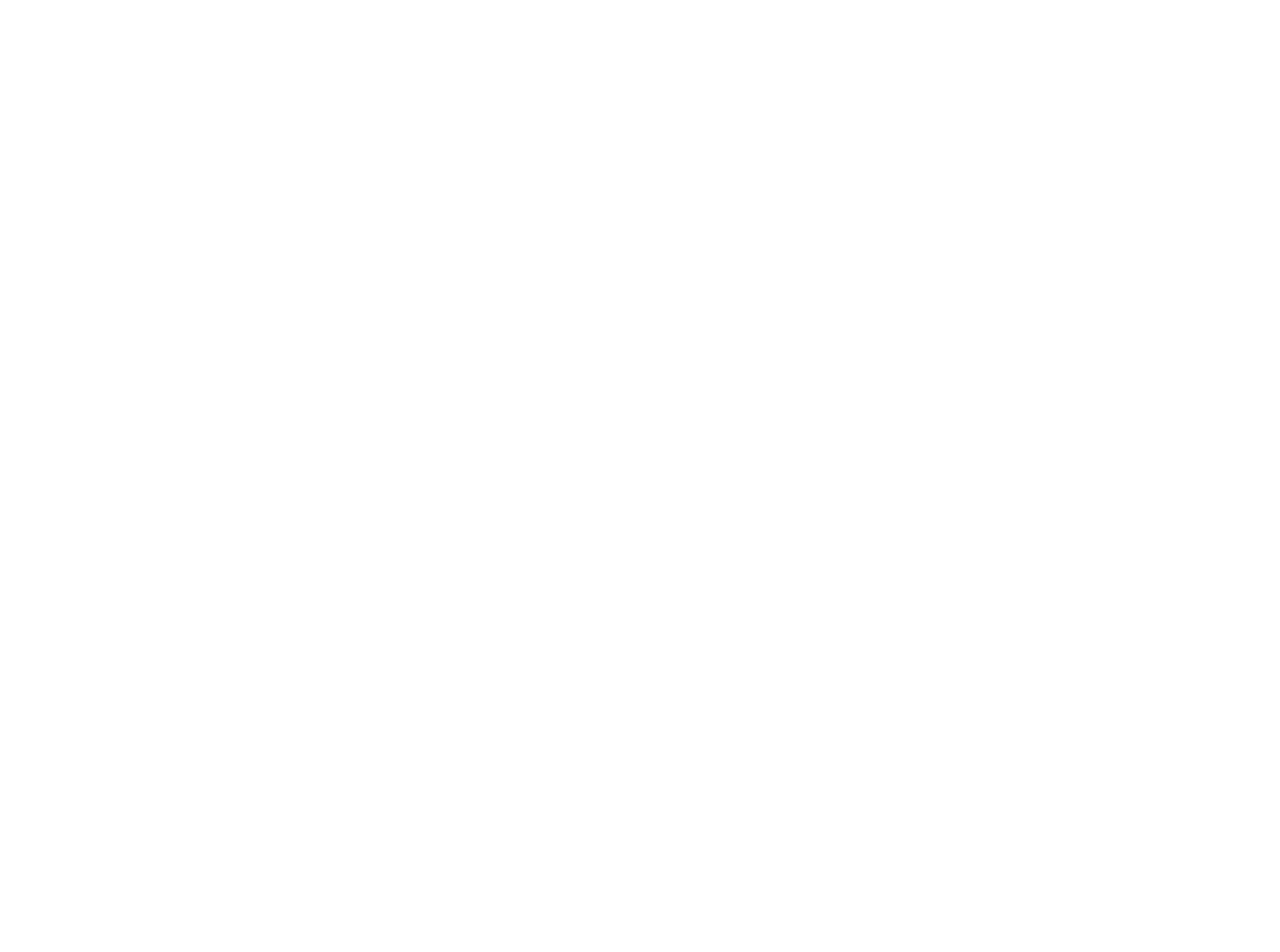
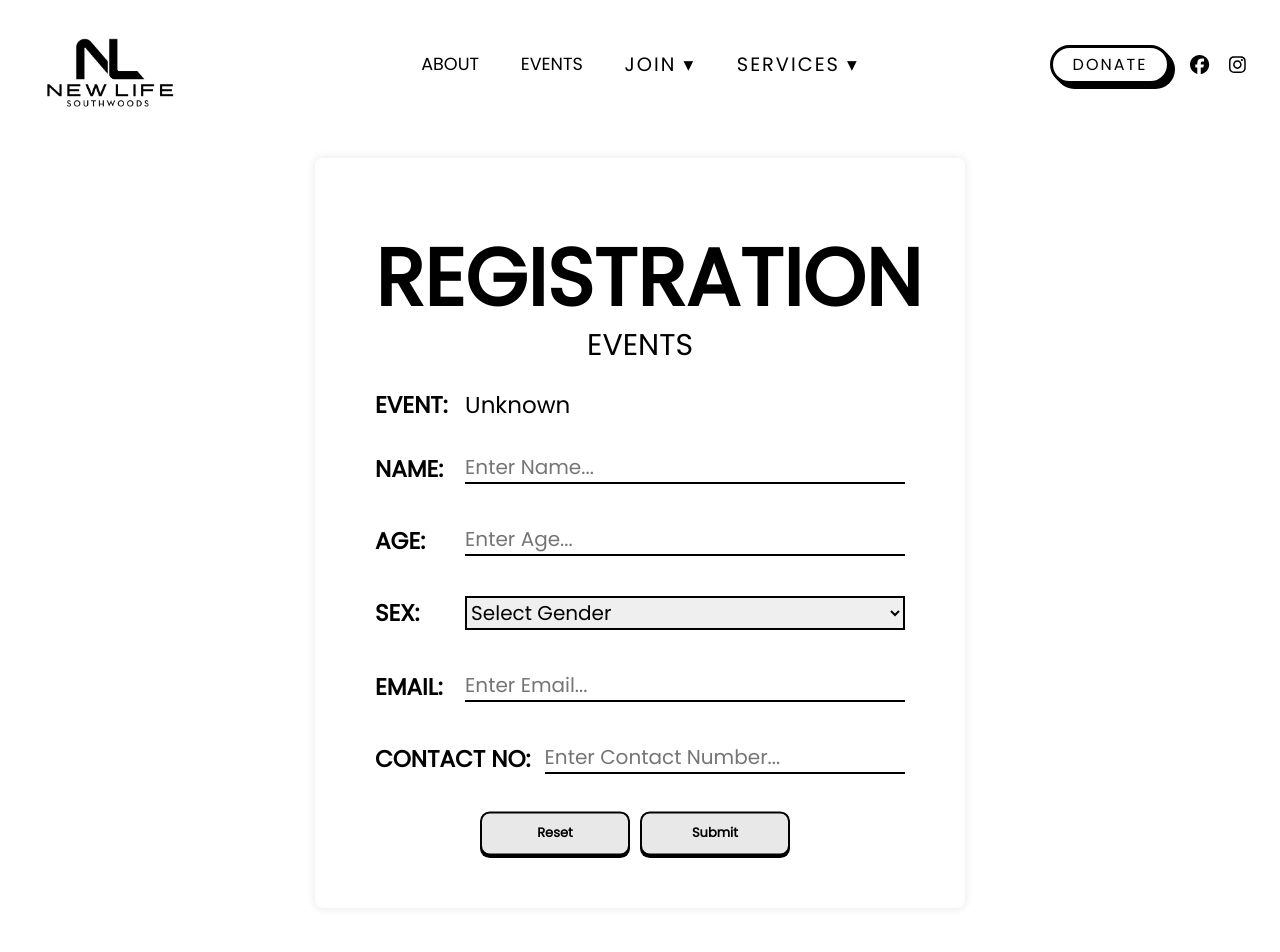
Before and after one commit to nglbrqz/Fullstack-Application, a React (Vite) app in the folder Client/: page /registrationevent in a window 1280 px wide. Before the commit this address had no page. Shown: the top 952 px of the page. Before the commit the page ends 800 px from the top, so only its background shows below. Built offline with nearby package versions, Linux system fonts and the light colour scheme.

Commit message:
registration updates

```diff
--- a/Client/src/App.jsx
+++ b/Client/src/App.jsx
@@ -6,8 +6,9 @@
 import Donation from "./Pages/Donation";
 import PrayerService from "./Pages/PrayerService";
 import JoinUs from "./Pages/JoinUs";
-import Registration from "./Pages/Registration";
-import RegistrationConnectGroup from "./Pages/RegisterConnectGroup";
+import RegistrationEvent from "./Components/Registration Forms/RegistrationEvent";
+import RegistrationConnectGroup from "./Components/Registration Forms/RegisterConnectGroup";
+import RegistrationVolunteer from "./Components/Registration Forms/RegistrationVolunteer";
 import RegisterAdmin from "./Pages/RegisterAdmin";
 import { Toaster } from "react-hot-toast";
 import axios from "axios";
@@ -69,11 +70,9 @@
             }
           />
           <Route path="/joinus" element={<JoinUs />} />
-          <Route path="/registration" element={<Registration />} />
-          <Route
-            path="/registrationconnectgroup"
-            element={<RegistrationConnectGroup />}
-          />
+          <Route path="/registrationevent" element={<RegistrationEvent />} />
+          <Route path="/registrationconnectgroup" element={<RegistrationConnectGroup />} />
+          <Route path="/registrationvolunteer" element={<RegistrationVolunteer />} />
           <Route path="/registeradmin" element={<RegisterAdmin />} />
         </Routes>
       </BrowserRouter>
--- a/Client/src/Pages/RegisterConnectGroup.jsx
+++ b/Client/src/Components/Registration Forms/RegisterConnectGroup.jsx
@@ -1,6 +1,6 @@
-import "../Pages/Page Styles/Registration.css";
-import NavBar from "../Components/navBar";
-import Footer from "../Components/Footer";
+import "./Registration.css";
+import NavBar from "../navBar";
+import Footer from "../Footer";
 
 
 
@@ -34,7 +34,8 @@
               <option value="youth">Youth Connect</option>
               <option value="jubilant">Jubilant Connect</option>
               <option value="young-adults">Young Adults Connect</option>
-              <option value="couples">Couples Connect</option>
+              <option value="couples">Couples Connect</option>\
+              <option value="basketball">Basketball Connect</option>
             </select>
           </div>
           <div className="registration-aligned-fields">
--- a/Client/src/Pages/Page Styles/Registration.css
+++ b/Client/src/Components/Registration Forms/Registration.css
@@ -27,11 +27,11 @@
 
 label {
     display: block;
-    font-size: 20px;
+    font-size: 23px;
 }
 
 .registration-event-name {
-    font-size: 20px;
+    font-size: 23px;
     width: 83%;
     padding-right: 20px;
     margin-bottom: 30px;
@@ -62,7 +62,7 @@
 }
 
 select.other-style {
-    width: 63%;
+    width: 55%;
 }
 
 p {
@@ -74,35 +74,12 @@
     justify-content: space-between;
 }
 
-/* Responsive styles for smaller screens */
-@media only screen and (max-width: 768px) {
-    .registration-form-container {
-        padding: 20px 60px;
-    }
-    .registration-form-title h1{
-        font-size: 57px;
-    }
-    .registration-form-title h2{
-        font-size: 30px;
-    }
-
-    input, select, .registration-event-name {
-        width: 79%;
-    }
-
-    input.other-style {
-        width: 60%;
-    }
-
-    select.other-style {
-        width: 55%;
-    }
-}
-
+/*for the button*/
 .registration-button-container {
     display: flex; /* or display: grid; */
     justify-content: center;
     align-items: center;
+    padding-bottom: 30px;
 }
 
 .registration-button {
@@ -137,3 +114,29 @@
   button:active .registration-button-span {
     transform: translateY(0);
   }
+
+  /* Responsive styles for smaller screens */
+@media only screen and (max-width: 768px) {
+    .registration-form-container {
+        padding: 20px 60px;
+    }
+    .registration-form-title h1{
+        font-size: 75px;
+    }
+    .registration-form-title h2{
+        font-size: 30px;
+    }
+
+    input, select, .registration-event-name {
+        width: 80%;
+    }
+
+    input.other-style {
+        width: 65%;
+    }
+
+    select.other-style {
+        width: 55%;
+    }
+
+}
--- /dev/null
+++ b/Client/src/Components/Registration Forms/RegistrationEvent.jsx
@@ -0,0 +1,68 @@
+import "./Registration.css";
+import NavBar from "../navBar";
+import Footer from "../Footer";
+
+
+const RegistrationEvent = () => {
+  return (
+    <>
+      <div className="registration-navbar-container">
+        <NavBar colorScheme="dark" />
+      </div>
+
+      <div className="registration-form-container">
+        <form action="#" method="post">
+          <div className="registration-form-title">
+            <h1>REGISTRATION</h1>
+            <h2>EVENTS</h2>
+          </div>
+          <div className="registration-aligned-fields">
+            <label htmlFor="event">EVENT:</label>
+            <div className="registration-event-name ">Unknown{/*Here yung name ng events */}</div>
+          </div>
+          <div className="registration-aligned-fields">
+            <label htmlFor="name">NAME:</label>
+            <input type="text" name="name" placeholder="Enter Name..." required />
+          </div>
+          <div className="registration-aligned-fields">
+            <label htmlFor="age">AGE:</label>
+            <input type="text" name="age" placeholder="Enter Age..." required />
+          </div>
+          <div className="registration-aligned-fields">
+            <label htmlFor="sex">SEX:</label>
+            <select id="sex" name="sex" defaultValue="" required>
+              <option value="" disabled hidden>
+                Select Gender
+              </option>
+              <option value="male">Male</option>
+              <option value="female">Female</option>
+            </select>
+          </div>
+          <div className="registration-aligned-fields">
+            <label htmlFor="email">EMAIL:</label>
+            <input type="text" name="email" placeholder="Enter Email..." required />
+          </div>
+          <div className="registration-aligned-fields">
+            <label htmlFor="contact">CONTACT NO:</label>
+            <input type="text" name="contact" placeholder="Enter Contact Number..." className="other-style" required />
+          </div>
+          <div className="registration-button-container">
+            <button type="reset" className="registration-button">
+              <span className="registration-button-span">Reset</span>
+            </button>
+            <button type="submit" className="registration-button">
+                <span className="registration-button-span">Submit</span>
+            </button>
+          </div>
+
+        </form>
+      </div>
+
+      <div className="registration-footer-container">
+        <Footer />
+      </div>
+    </>
+  );
+};
+
+export default RegistrationEvent;
--- a/Client/src/Pages/Registration.jsx
+++ b/Client/src/Components/Registration Forms/RegistrationVolunteer.jsx
@@ -1,15 +1,9 @@
-import "../Pages/Page Styles/Registration.css";
-import NavBar from "../Components/navBar";
-import Footer from "../Components/Footer";
+import "./Registration.css";
+import NavBar from "../navBar";
+import Footer from "../Footer";
 
 
-
-const Registration = () => {
-
-
-
-
-
+const RegistrationVolunteer = () => {
   return (
     <>
       <div className="registration-navbar-container">
@@ -20,11 +14,7 @@
         <form action="#" method="post">
           <div className="registration-form-title">
             <h1>REGISTRATION</h1>
-            <h2>EVENT</h2>
-          </div>
-          <div className="registration-aligned-fields">
-            <label htmlFor="event">EVENT:</label>
-            <div className="registration-event-name ">Unknown{/*Here yung name ng events */}</div>
+            <h2>VOLUNTEER:{/*Here yung choosen field kids & Junior youth and yung 5 volunteers*/} </h2>
           </div>
           <div className="registration-aligned-fields">
             <label htmlFor="name">NAME:</label>
@@ -42,29 +32,6 @@
               </option>
               <option value="male">Male</option>
               <option value="female">Female</option>
-            </select>
-          </div>
-          <div className="registration-aligned-fields">
-            <label htmlFor="participation">PARTICIPATION:</label>
-            <select id="participation" name="participation" defaultValue="" className="other-style" required>
-              <option value="" disabled hidden></option>
-              <option value="participant">Participant</option>
-              <option value="volunteer">Volunteer</option>
-            </select>
-          </div>
-          <div className="registration-aligned-fields">
-            <label htmlFor="assignment">
-              ASSIGNMENT:
-              <br />
-              <p>If volunteer only*</p>
-            </label>
-            <select id="assignment" name="assignment" defaultValue="" className="other-style">
-              <option value="" disabled hidden></option>
-              <option value="usher">Usher</option>
-              <option value="media">Media and Creatives</option>
-              <option value="music">Music and Production</option>
-              <option value="security">Security</option>
-              <option value="medical">Medical Team</option>
             </select>
           </div>
           <div className="registration-aligned-fields">
@@ -94,4 +61,4 @@
   );
 };
 
-export default Registration;
+export default RegistrationVolunteer;
--- a/Client/src/Components/VolunteerCard.jsx
+++ b/Client/src/Components/VolunteerCard.jsx
@@ -58,7 +58,7 @@
                 </div>
               </div>
               <div className="volunteer-category-button-wrapper">
-              <Link to="/registration"><button className="volunteer-button">
+              <Link to="/registrationevent"><button className="volunteer-button">
                   <span className="volunteer-button-span">Join</span>
                 </button></Link>
               </div>
```
Also changed, not shown: Client/src/Components/Modals/JoinUsModal.jsx (added), Client/src/Components/Modals/Modals.css (added).
